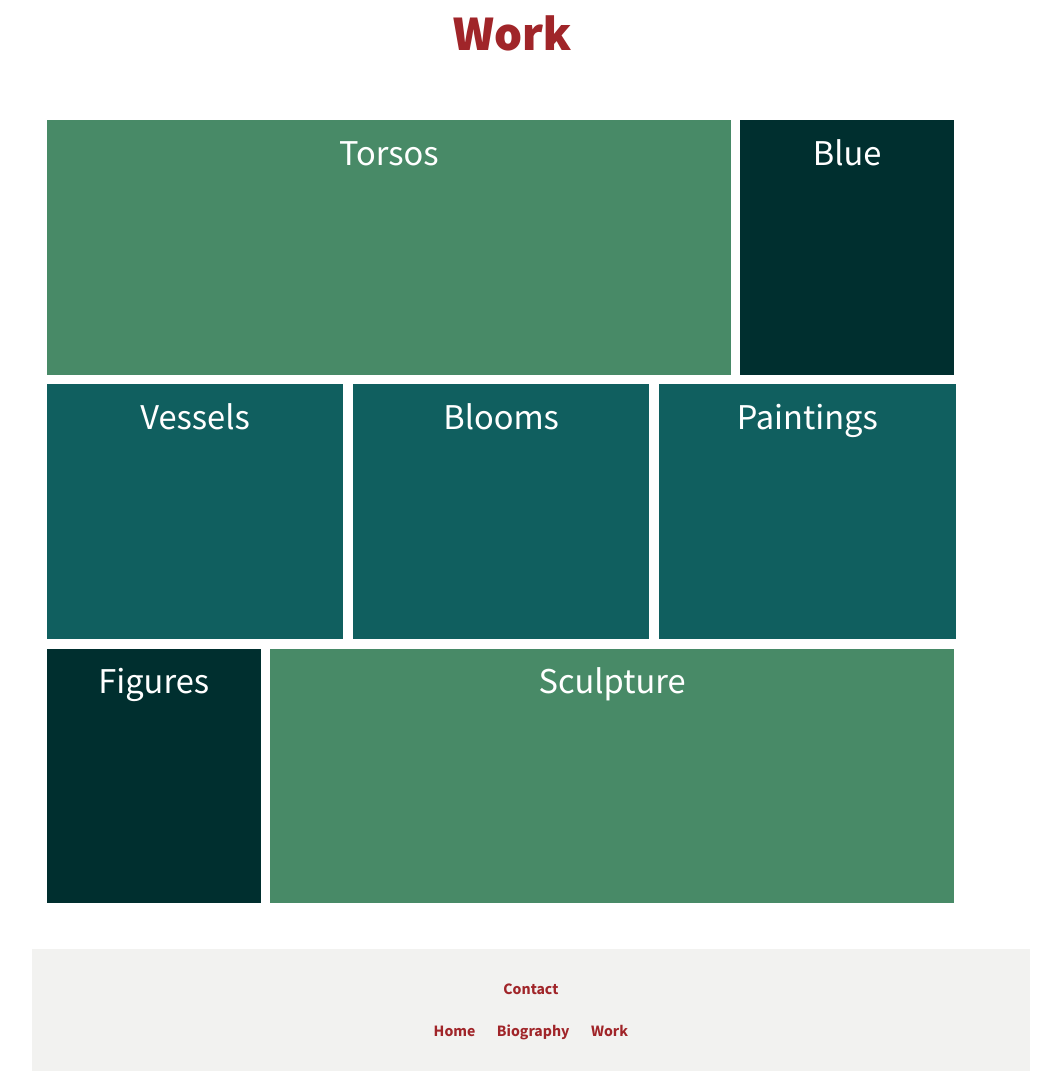
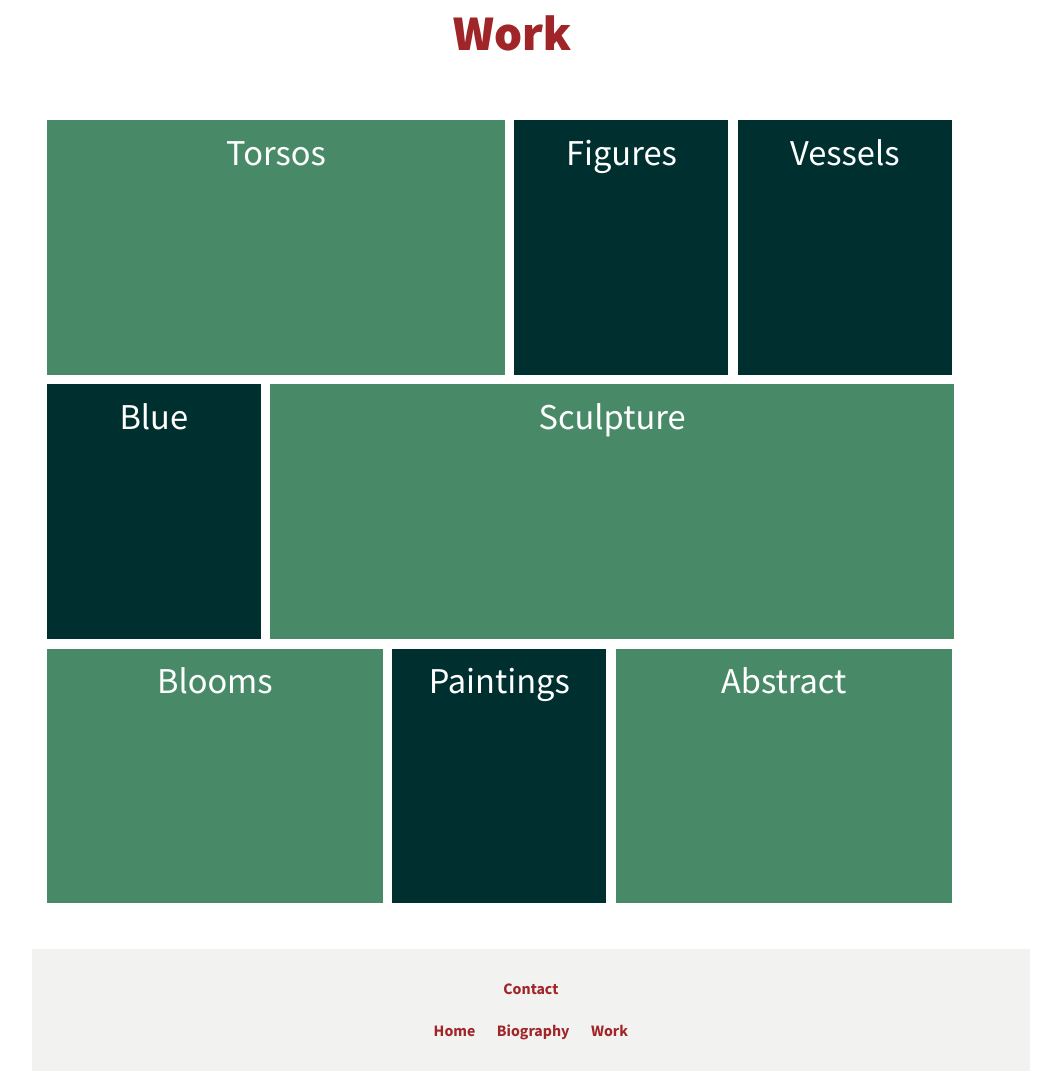
Before and after one commit to owlbytes/BinaShah, a PHP site: page /work.html in a window 1280 px wide. Shown: the whole page, without its empty margins (128-1189 px from the left). Run offline with PHP 8.4, Linux system fonts and the light colour scheme.

Commit message:
rechanged structure of work page

```diff
--- a/CSS/work.css
+++ b/CSS/work.css
@@ -38,7 +38,18 @@ ul{
 
 .rb-grid li.rb-span-medium {
     width: 26.8%;
-    background: #105f5f;
+    background: #488a67;
+
+}
+
+.rb-grid li.rb-span-mid2 {
+    width: 31%;
+    background: #488a67;
+}
+
+.rb-grid li.rb-span-mid {
+    width: 44%;
+    background: #488a67;
 }
 
 .rb-grid li.rb-span-large {
--- a/blue.html
+++ b/blue.html
@@ -17,6 +17,7 @@
       <div class="sixteen columns alpha">
         <img src="Images/Blue/blue.jpg" id="images">
       </div><!-- end of 16 div -->
+      <div class="row"></div>
   </div> <!-- end of container div -->
 
 </body>
--- a/figures.html
+++ b/figures.html
@@ -17,7 +17,7 @@
       <div class="sixteen columns alpha">
         <div class="row">
           <div class="eight columns alpha">
-            <img src="Images/Figures/Bronze3.jpg" id="images">
+            <img src="Images/Figures/Bronze3.jpg" id="images2">
           </div>
           <div class="eight columns omega">
             <img src="Images/Figures/Bronze2.jpg" id="images2">
--- a/paintings.html
+++ b/paintings.html
@@ -25,7 +25,7 @@
         </div class="row">
         <div class="row">
           <div class="eight columns alpha">
-            <img src="Images/Paintings/Painting5.jpg" id="images">
+            <img src="Images/Paintings/Painting5.jpg" id="images4">
           </div>
           <div class="eight columns omega">
             <img src="Images/Paintings/Painting2.jpg" id="images">
--- a/work.html
+++ b/work.html
@@ -17,33 +17,9 @@
       <br>
       <ul id="rb-grid" class="rb-grid clearfix">
         <a href="torso.html">
-        <li class="rb-span-large">
+        <li class="rb-span-mid">
           <div id="width1">
             <h3>Torsos</h3>
-          </div>
-         </li></a>
-        <a href="blue.html">
-        <li class="rb-span-small">
-          <div id="width1">
-            <h3>Blue</h3>
-          </div>
-         </li></a>
-        <a href="vessels.html">
-        <li class="rb-span-medium">
-          <div id="width1">
-            <h3>Vessels</h3>
-          </div>
-         </li></a>
-        <a href="blooms.html">
-        <li class="rb-span-medium">
-          <div id="width1">
-            <h3>Blooms</h3>
-          </div>
-         </li></a>
-        <a href="paintings.html">
-        <li class="rb-span-medium">
-          <div id="width1">
-            <h3>Paintings</h3>
           </div>
          </li></a>
         <a href="figures.html">
@@ -52,12 +28,48 @@
             <h3>Figures</h3>
           </div>
          </li></a>
+        <a href="vessels.html">
+        <li class="rb-span-small">
+          <div id="width1">
+            <h3>Vessels</h3>
+          </div>
+         </li></a>
+
+        <a href="blue.html">
+        <li class="rb-span-small">
+          <div id="width1">
+            <h3>Blue</h3>
+          </div>
+         </li></a>
+
         <a href="sculpture.html">
         <li class="rb-span-large">
           <div id="width1">
             <h3>Sculpture</h3>
           </div>
          </li></a>
+
+        <a href="blooms.html">
+        <li class="rb-span-mid2">
+          <div id="width1">
+            <h3>Blooms</h3>
+          </div>
+         </li></a>
+
+        <a href="paintings.html">
+        <li class="rb-span-small">
+          <div id="width1">
+            <h3>Paintings</h3>
+          </div>
+         </li></a>
+
+        <a href="abstract.html">
+        <li class="rb-span-mid2">
+          <div id="width1">
+            <h3>Abstract</h3>
+          </div>
+         </li></a>
+
       </ul>
     </div> <!--  end of sixteen colums div -->
   </div> <!--  end of container div -->
```
Also changed, not shown: CSS/works.css (+8 -0 lines).
